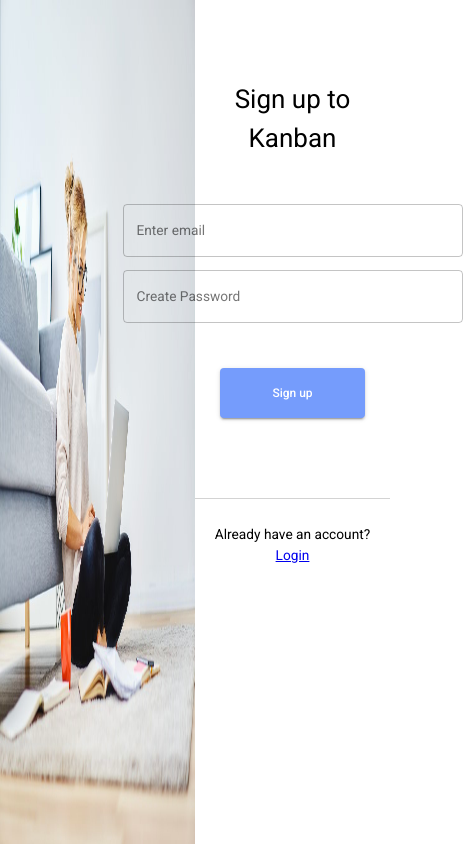
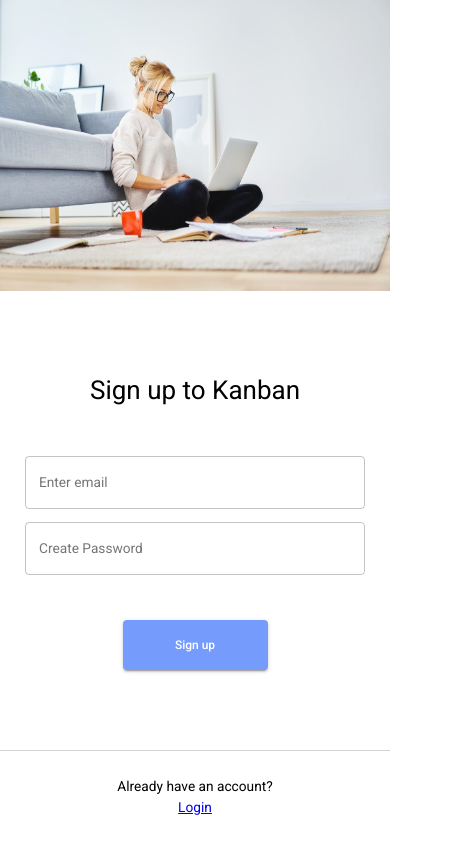
Before and after one commit to hatchways/team-linguini, a React (Create React App) app in the folder client/: page /signup in a window 390 px wide. Shown: the whole page, 463 px wide, since content can reach past the window. Built offline with nearby package versions, Linux system fonts and the light colour scheme.

Commit message:
responsive: grid sizing

```diff
--- a/client/src/pages/Login.js
+++ b/client/src/pages/Login.js
@@ -61,10 +61,10 @@ const Login = () => {
 
     return (
         <Grid container className={classes.vh100}>
-            <Grid item xs={6} >
+            <Grid item md={6} xs={0} >
                 <img alt='' src={"/images/image1.png"} width={'100%'} height={'100%'}/>
             </Grid>
-            <Grid item xs={6}>
+            <Grid item md={6} xs={12}>
                 <AuthForm title="Welcome back!" input1="Enter email" input2="Password" submit="Log in"
                           onSubmit={onSubmit}
                           serverResponse={serverResponse}/>
--- a/client/src/pages/Signup.js
+++ b/client/src/pages/Signup.js
@@ -40,10 +40,10 @@ const Signup = () => {
 
     return (
         <Grid container className={classes.vh100}>
-            <Grid item xs={6} >
+            <Grid item md={6} xs={0}>
                 <img alt='' src={"/images/image1.png"} width={'100%'} height={'100%'}/>
             </Grid>
-            <Grid item xs={6} >
+            <Grid item md={6} xs={12}>
                 <AuthForm title="Sign up to Kanban" input1="Enter email" input2="Create Password" submit="Sign up"
                           onSubmit={onSubmit}
                           serverResponse={serverResponse}/>
```
